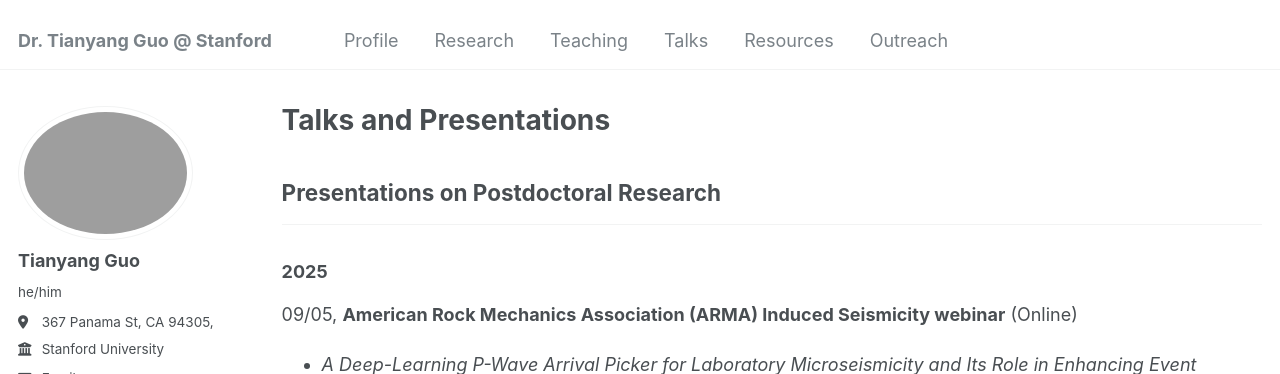
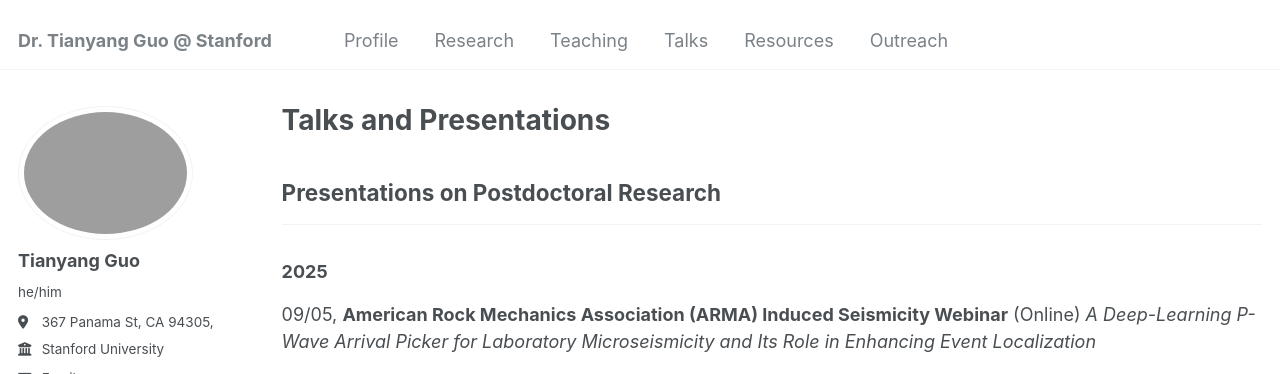
Before and after one commit to guotystanford/guotystanford.github.io, a Jekyll site: the page built from _pages/talks.md, in a window 1280 px wide and 900 px high, cut to the strip 0-374 px from the top of the window. Built offline with Jekyll 4.4.1, drawn with Linux system fonts in a browser that asks for light colours; some web fonts are replaced; part of the change alters nothing that is shown.

Commit message:
Update talks.md

```diff
--- a/_pages/talks.md
+++ b/_pages/talks.md
@@ -12,9 +12,18 @@ redirect_from:
 ## Presentations on Postdoctoral Research
 ---
 ### 2025
-  09/05, **American Rock Mechanics Association (ARMA) Induced Seismicity webinar** (Online)
-  * <i> A Deep-Learning P-Wave Arrival Picker for Laboratory Microseismicity and Its Role in Enhancing Event Localization</i>
-<iframe width="300" src="https://www.youtube.com/watch?v=vTht0Tt2gAU" title="YouTube video player" frameborder="0" allow="accelerometer; clipboard-write; encrypted-media; gyroscope; picture-in-picture" allowfullscreen></iframe>
+
+09/05, **American Rock Mechanics Association (ARMA) Induced Seismicity Webinar** (Online)
+*<i>A Deep-Learning P-Wave Arrival Picker for Laboratory Microseismicity and Its Role in Enhancing Event Localization</i>*
+<iframe
+  width="560"
+  height="315"
+  src="https://www.youtube.com/embed/vTht0Tt2gAU"
+  title="ARMA Induced Seismicity Webinar"
+  frameborder="0"
+  allow="accelerometer; autoplay; clipboard-write; encrypted-media; gyroscope; picture-in-picture; web-share"
+  allowfullscreen>
+</iframe>
 
 ### 2024
   11/15, **ARMA Future Leader Webinar Series** (Online)
```
